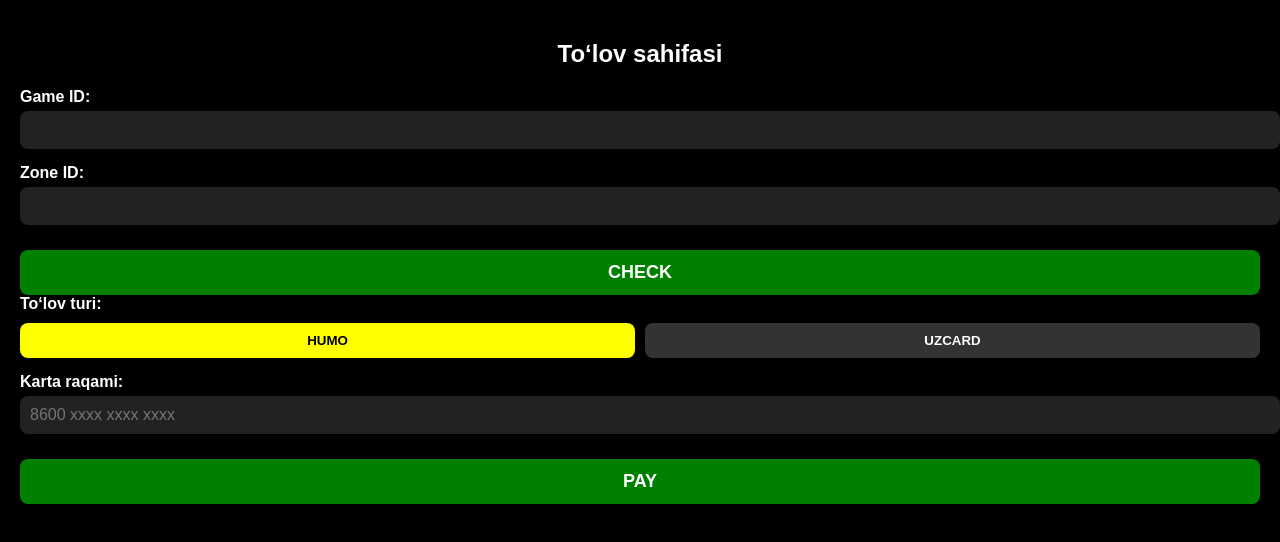
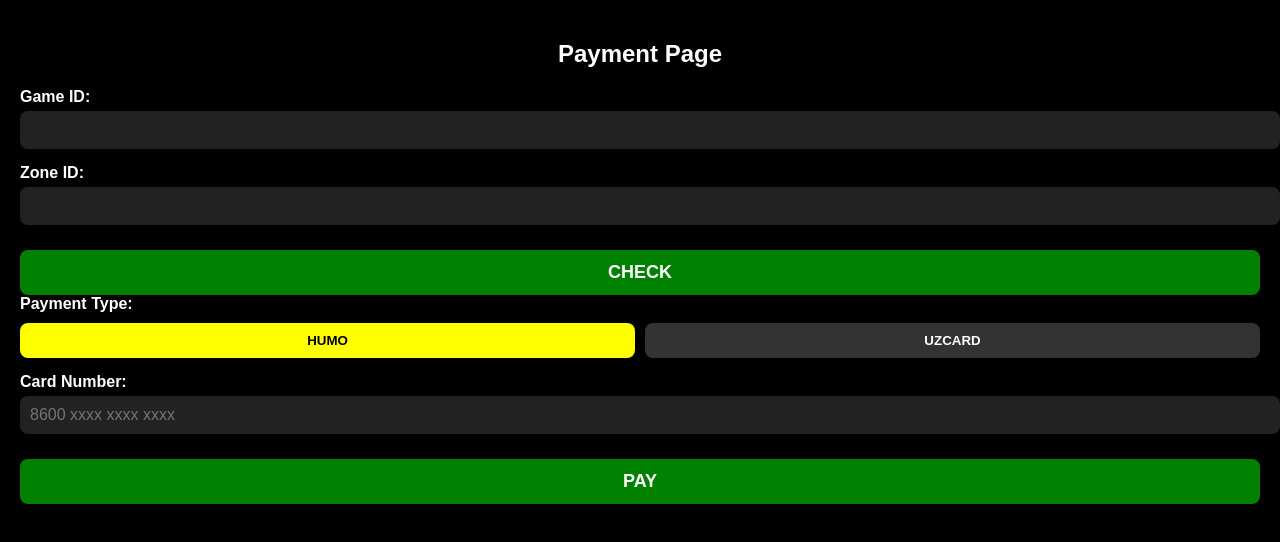
Before and after one commit to MLBBDIAMONDSTORE/mlbbbdiamondstore, a React (Create React App) app in the folder frontend/: page /pay in a window 1280 px wide. Shown: the top 542 px of the page. Built offline with nearby package versions, Linux system fonts and the light colour scheme.

Commit message:
Update PaymentPage.js

```diff
--- a/frontend/src/components/PaymentPage.js
+++ b/frontend/src/components/PaymentPage.js
@@ -9,24 +9,20 @@ const PaymentPage = () => {
   const [nickname, setNickname] = useState('');
   const [paymentType, setPaymentType] = useState('HUMO');
   const [cardNumber, setCardNumber] = useState('');
-  const [nicknameFetched, setNicknameFetched] = useState(false);
 
   const handleCheck = () => {
     if (gameId && zoneId) {
-      // TEST uchun nickname yaratamiz
       setNickname(`nickname_${gameId}`);
-      setNicknameFetched(true);
     }
   };
 
   const handlePayment = () => {
-    if (!nicknameFetched) {
-      alert("Iltimos avval nickname tekshiring.");
+    if (!nickname) {
+      alert("Please check nickname first!");
       return;
     }
-
     if (!cardNumber) {
-      alert("Karta raqamini kiriting.");
+      alert("Enter card number!");
       return;
     }
 
@@ -39,13 +35,13 @@ const PaymentPage = () => {
       products: orderItems,
     };
 
-    console.log('To‘lov yuborilmoqda:', orderData);
-    // BACKENDga yuborish uchun fetch() yoki axios() yoziladi bu yerda
+    console.log('Sending payment:', orderData);
+    alert("Payment sent! (Check console)");
   };
 
   return (
     <div className="payment-page">
-      <h2>To‘lov sahifasi</h2>
+      <h2>Payment Page</h2>
 
       <div className="input-group">
         <label>Game ID:</label>
@@ -76,25 +72,15 @@ const PaymentPage = () => {
       )}
 
       <div className="input-group">
-        <label>To‘lov turi:</label>
+        <label>Payment Type:</label>
         <div className="payment-types">
-          <button
-            className={paymentType === 'HUMO' ? 'active' : ''}
-            onClick={() => setPaymentType('HUMO')}
-          >
-            HUMO
-          </button>
-          <button
-            className={paymentType === 'UZCARD' ? 'active' : ''}
-            onClick={() => setPaymentType('UZCARD')}
-          >
-            UZCARD
-          </button>
+          <button className={paymentType === 'HUMO' ? 'active' : ''} onClick={() => setPaymentType('HUMO')}>HUMO</button>
+          <button className={paymentType === 'UZCARD' ? 'active' : ''} onClick={() => setPaymentType('UZCARD')}>UZCARD</button>
         </div>
       </div>
 
       <div className="input-group">
-        <label>Karta raqami:</label>
+        <label>Card Number:</label>
         <input
           type="text"
           placeholder="8600 xxxx xxxx xxxx"
```
